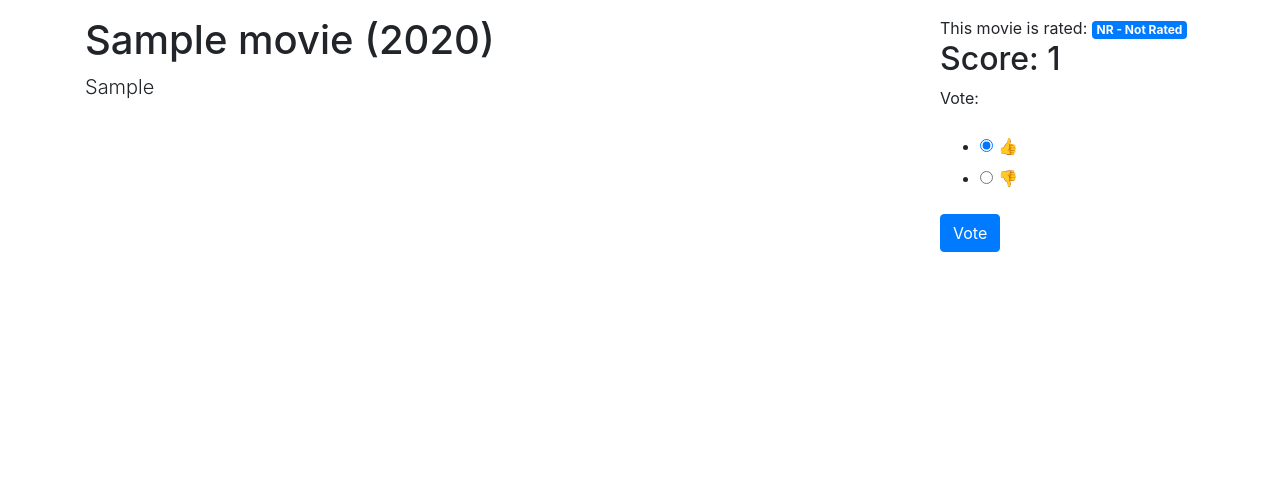
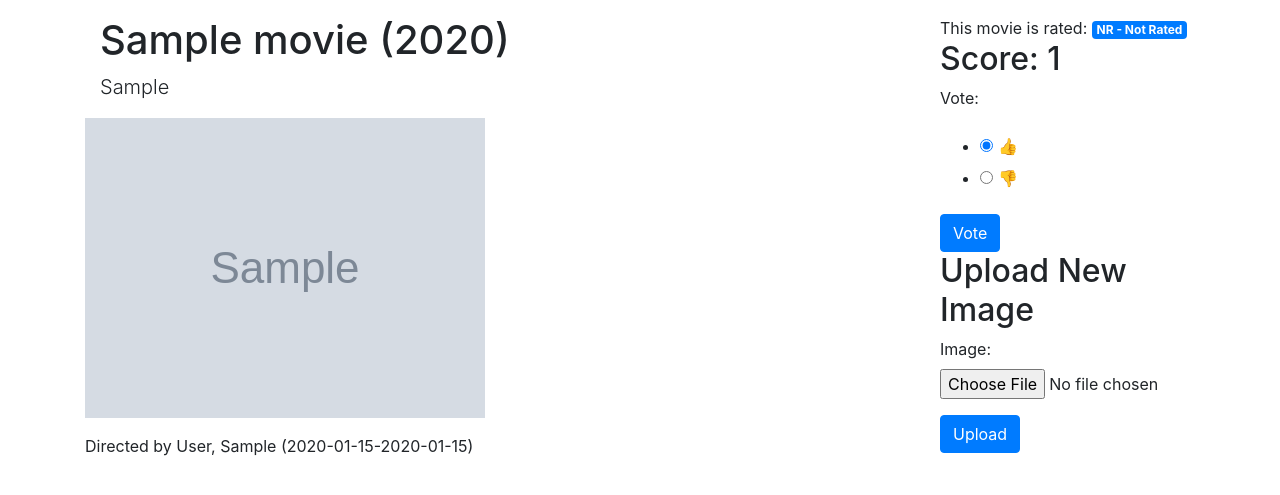
Before and after one commit to Michaeltetteh/DeployDjangoWithDocker, a Django app: page /movie/1 in a window 1280 px wide. Shown: the part 40-535 px from the top of the page. Run offline with Django 3.2, Linux system fonts and the light colour scheme; a user stored in the database is signed in; tables that the repository leaves empty hold one stand-in row (values such as "Sample post"); grey boxes marked "Sample" are stand-in pictures; some libraries are stand-ins or nearby versions.

Commit message:
User image upload feature

```diff
--- a/MyMDB/django/config/settings.py
+++ b/MyMDB/django/config/settings.py
@@ -79,6 +79,9 @@ TEMPLATES = [
 
 LOGIN_REDIRECT_URL = 'user:login'
 
+MEDIA_URL = '/uploaded/'
+MEDIA_ROOT = os.path.join(BASE_DIR,'../media_root')
+
 WSGI_APPLICATION = 'config.wsgi.application'
 
 
--- a/MyMDB/django/config/urls.py
+++ b/MyMDB/django/config/urls.py
@@ -1,12 +1,17 @@
 from django.contrib import admin
 from django.urls import path,include
+from django.conf import settings
+from django.conf.urls.static import static
 
 import core.urls
 import user.urls
 
+MEDIA_FILE_PATHS = static(
+    settings.MEDIA_URL,
+    document_root=settings.MEDIA_ROOT)
 
 urlpatterns = [
     path('admin/', admin.site.urls),
     path('user/',include(user.urls, namespace='user')),
     path('',include(core.urls, namespace='core')), # good practice to put paths with no prefix last,
-]
+] + MEDIA_FILE_PATHS
--- a/MyMDB/django/core/forms.py
+++ b/MyMDB/django/core/forms.py
@@ -1,6 +1,11 @@
 from django import forms
 from django.contrib.auth import get_user_model
-from core.models import Vote,Movie
+from core.models import (
+    Vote,
+    Movie,
+    MovieImage,
+)
+
 
 class VoteForm(forms.ModelForm):
     user = forms.ModelChoiceField(widget=forms.HiddenInput,
@@ -17,3 +22,16 @@ class VoteForm(forms.ModelForm):
     class Meta:
         model = Vote
         fields = ('value','user','movie')
+
+
+class MovieImageForm(forms.ModelForm):
+    movie = forms.ModelChoiceField(widget=forms.HiddenInput,
+                                    queryset=Movie.object.all(),
+                                    disabled=True)
+    user = forms.ModelChoiceField(widget=forms.HiddenInput,
+                                    queryset = get_user_model().objects.all(),
+                                    disabled=True)
+
+    class Meta:
+        model = MovieImage
+        fields = ('image','user','movie')
--- a/MyMDB/django/core/models.py
+++ b/MyMDB/django/core/models.py
@@ -1,6 +1,8 @@
 from django.db import models
 from django.conf import settings
 from django.db.models.aggregates import Sum
+
+from uuid import uuid4
 
 # Person Manager
 class PersonManager(models.Manager):
@@ -123,3 +125,14 @@ class Vote(models.Model):
     objects = VoteManager()
     class Meta:
         unique_together = ('user','movie')
+
+
+def movie_directory_path_with_uuid(instance,filename):
+    return '{}/{}'.format(instance.movie_id,uuid4())
+
+
+class MovieImage(models.Model):
+    image = models.ImageField(upload_to=movie_directory_path_with_uuid)
+    uploaded = models.DateTimeField(auto_now_add=True)
+    movie = models.ForeignKey('Movie',on_delete=models.CASCADE)
+    user = models.ForeignKey(settings.AUTH_USER_MODEL,on_delete=models.CASCADE)
--- a/MyMDB/django/core/templates/core/movie_detail.html
+++ b/MyMDB/django/core/templates/core/movie_detail.html
@@ -5,8 +5,20 @@
 {% endblock %}
 
 {%block main%}
-    <h1>{{ object }}</h1>
-    <p class="lead">{{ object.plot }}</p>
+    <div class="col">
+        <h1>{{ object }}</h1>
+        <p class="lead">{{ object.plot }}</p>
+    </div>
+    <ul class="movie-image list-inline">
+        {% for i in object.movieimage_set.all %}
+            <li class="list-inline-item">
+                <img src="{{ i.image.url }}">
+            </li>
+        {% endfor %}
+    </ul>
+    <p>
+        Directed by {{ object.director }}
+    </p>
 {% endblock %}
 
 
@@ -35,4 +47,20 @@
             <p>Log into vote for this movie</p>
         {% endif %}
     </div>
+
+    {% if image_form %}
+        <div>
+            <h2>Upload New Image</h2>
+            <form method="POST" enctype="multipart/form-data"
+            action="{% url 'core:MovieImageUpload' movie_id=object.id %}">
+                {% csrf_token %}
+                {{ image_form.as_p }}
+                <p>
+                    <button class="btn btn-primary">
+                        Upload
+                    </button>
+                </p>
+            </form>
+        </div>
+    {% endif %}
 {% endblock %}
--- a/MyMDB/django/core/urls.py
+++ b/MyMDB/django/core/urls.py
@@ -8,4 +8,5 @@ urlpatterns = [
     path('movie/<int:pk>',views.MovieDetail.as_view(),name='MovieDetail'),
     path('movie/<int:movie_id>/vote',views.CreateVote.as_view(), name='CreateVote'),
     path('movie/<int:movie_id>/vote/<int:pk>',views.UpdateVote.as_view(), name='UpdateVote'),
+    path('movie/<int:movie_id>/image/upload',views.MovieImageUpload.as_view(), name='MovieImageUpload'),
 ]
--- a/MyMDB/django/core/views.py
+++ b/MyMDB/django/core/views.py
@@ -11,7 +11,13 @@ from django.contrib.auth.mixins import LoginRequiredMixin
 from django.core.exceptions import PermissionDenied
 
 
-from .forms import VoteForm
+from .forms import (
+    VoteForm,
+    MovieImageForm,
+)
+
+
+
 
 class MovieListView(ListView):
     model = Movie
@@ -30,6 +36,7 @@ class MovieDetail(DetailView):
 
     def get_context_data(self,**kwargs):
         ctx = super().get_context_data(**kwargs)
+        ctx['image_form'] = self.movie_image_form()
         if self.request.user.is_authenticated:
             vote = Vote.objects.get_vote_or_unsaved_blank_vote(
                 movie = self.object,
@@ -43,6 +50,11 @@ class MovieDetail(DetailView):
             ctx['vote_form'] = vote_form
             ctx['vote_form_url'] = vote_form_url
             return ctx
+    #helper
+    def movie_image_form(self):
+        if self.request.user.is_authenticated:
+            return MovieImageForm()
+        return None
 class PersonDetail(DetailView):
     queryset = Person.object.all_with_prefetch_movies()
 
@@ -86,3 +98,23 @@ class UpdateVote(LoginRequiredMixin,UpdateView):
         movie_id = context['object'].id
         movie_detail_url = reverse('core:MovieDetail',kwargs={'pk':movie_id})
         return redirect(to=movie_detail_url)
+
+
+class MovieImageUpload(LoginRequiredMixin,CreateView):
+    form_class = MovieImageForm
+
+    def get_initial(self):
+        initial = super().get_initial()
+        initial['user'] = self.request.user.id
+        initial['movie'] = self.kwargs['movie_id']
+        return initial
+    def render_to_response(self, context, **response_kwargs):
+        movie_id = self.kwargs['movie_id']
+        movie_detail_url = reverse('core:MovieDetail',kwargs={'pk':movie_id})
+        return redirect(to=movie_detail_url)
+
+    def get_success_url(self):
+        movie_id = self.kwargs['movie_id']
+        movie_detail_url = reverse('core:MovieDetail',kwargs={'pk':movie_id})
+
+        return movie_detail_url
```
Also changed, not shown: MyMDB/requirements.txt (+7 -3 lines), MyMDB/django/core/migrations/0006_movieimage.py (added), 1 other file.
